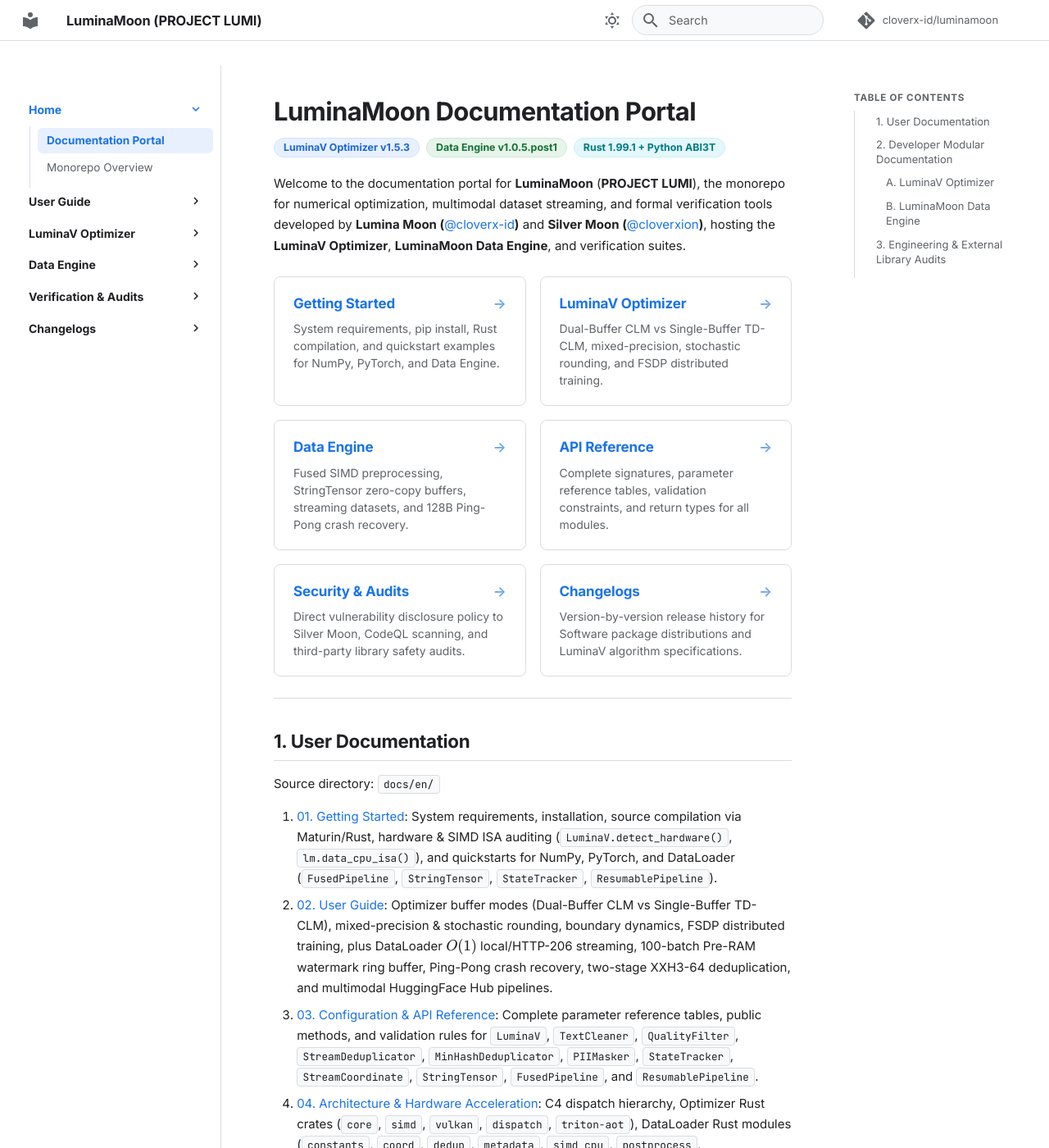
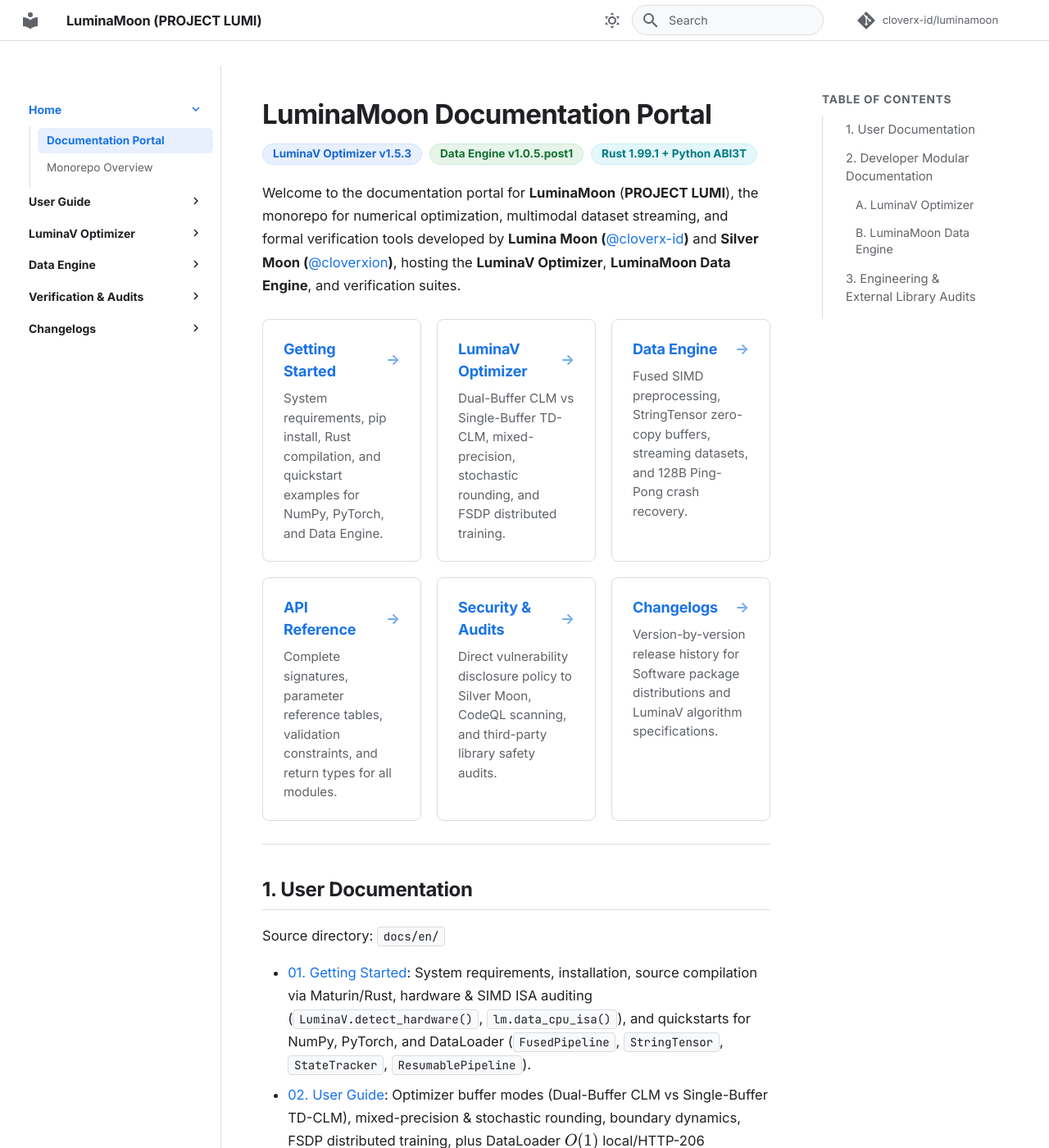
Before and after one commit to cloverx-id/luminamoon, an MkDocs documentation site: the page built from docs/README.md, in a window 1280 px wide and 1400 px high. Shown: the whole window at 82% size. Built offline with MkDocs 1.6.1 and Material for MkDocs 9.7.7, drawn with Linux system fonts in a browser that asks for light colours; comment, search, counter and statistics services are not loaded.

Commit message:
style(docs): center content layout, refine typography scale, and enforce 3-column card grid

```diff
--- a/docs/stylesheets/extra.css
+++ b/docs/stylesheets/extra.css
@@ -122,7 +122,7 @@
   }
 
   .md-sidebar--secondary {
-    width: 12.5rem;
+    width: 14.5rem;
   }
 }
 
@@ -276,19 +276,20 @@
 }
 
 .md-sidebar--secondary .md-nav__title {
-  font-size: 0.58rem;
+  font-size: 0.68rem;
   font-weight: 700;
   text-transform: uppercase;
   letter-spacing: 0.06em;
   color: var(--md-default-fg-color--light);
   background: transparent !important;
   box-shadow: none !important;
-  padding: 0.35rem 0.6rem;
+  padding: 0.4rem 0.65rem;
+  margin-bottom: 0.15rem;
 }
 
 .md-nav--secondary > .md-nav__list {
   border-left: 1px solid var(--g-border-color);
-  margin-left: 0.6rem;
+  margin-left: 0.65rem;
   padding-left: 0;
 }
 
@@ -300,18 +301,19 @@
 }
 
 .md-sidebar--secondary .md-nav__link {
-  border-radius: 0 5px 5px 0;
-  margin: 0.04rem 0 0.04rem -1px;
-  padding: 0.24rem 0.5rem 0.24rem 0.65rem;
+  border-radius: 0 6px 6px 0;
+  margin: 0.08rem 0 0.08rem -1px;
+  padding: 0.3rem 0.55rem 0.3rem 0.75rem;
   border-left: 2px solid transparent;
-  font-size: 0.65rem;
-  line-height: 1.38;
+  font-size: 0.74rem;
+  line-height: 1.45;
   color: var(--md-default-fg-color--light);
   transition: color 0.15s ease, background-color 0.15s ease, border-color 0.15s ease;
 }
 
 .md-nav--secondary .md-nav .md-nav__link {
-  padding-left: 1.25rem;
+  padding-left: 1.35rem;
+  font-size: 0.71rem;
 }
 
 .md-sidebar--secondary .md-nav__link:hover {
@@ -327,12 +329,12 @@
 }
 
 .md-path {
-  margin-bottom: 0.35rem;
+  margin-bottom: 0.4rem;
   padding: 0;
 }
 
 .md-path__list {
-  font-size: 0.65rem;
+  font-size: 0.7rem;
   color: var(--md-default-fg-color--light);
 }
 
@@ -345,48 +347,56 @@
   color: var(--md-primary-fg-color) !important;
 }
 
-.md-content__inner {
-  max-width: 48rem;
-  margin: 0 auto;
-  padding: 1.4rem 2rem 3rem;
+.md-content {
+  flex-grow: 1;
+  min-width: 0;
+}
+
+.md-content__inner,
+[dir="ltr"] .md-content__inner,
+[dir="rtl"] .md-content__inner {
+  max-width: 56rem;
+  margin-left: auto !important;
+  margin-right: auto !important;
+  padding: 1.5rem 2.5rem 3.5rem;
 }
 
 .md-typeset {
-  font-size: 0.75rem;
-  line-height: 1.68;
+  font-size: 0.83rem;
+  line-height: 1.7;
   color: var(--md-default-fg-color);
 }
 
 .md-typeset h1 {
   font-weight: 700;
-  font-size: 1.55rem;
+  font-size: 1.65rem;
   letter-spacing: -0.02em;
   color: var(--md-default-fg-color);
-  margin-bottom: 0.85rem;
+  margin-bottom: 0.9rem;
 }
 
 .md-typeset h2 {
   font-weight: 600;
-  font-size: 1.12rem;
+  font-size: 1.2rem;
   letter-spacing: -0.015em;
-  padding-bottom: 0.35rem;
+  padding-bottom: 0.38rem;
   border-bottom: 1px solid var(--g-border-color);
-  margin-top: 1.8rem;
-  margin-bottom: 0.75rem;
+  margin-top: 1.9rem;
+  margin-bottom: 0.8rem;
 }
 
 .md-typeset h3 {
   font-weight: 600;
-  font-size: 0.92rem;
+  font-size: 0.98rem;
   letter-spacing: -0.01em;
-  margin-top: 1.25rem;
-  margin-bottom: 0.45rem;
+  margin-top: 1.35rem;
+  margin-bottom: 0.5rem;
 }
 
 .md-typeset h4 {
   font-weight: 600;
-  font-size: 0.8rem;
-  margin-top: 1rem;
+  font-size: 0.86rem;
+  margin-top: 1.1rem;
 }
 
 .md-typeset a {
@@ -403,15 +413,15 @@
   background-color: var(--g-surface-secondary);
   border: 1px solid var(--g-border-color);
   border-radius: 4px;
-  padding: 0.1rem 0.32rem;
+  padding: 0.1rem 0.34rem;
   font-size: 0.85em;
 }
 
 .md-typeset pre > code {
   border: none;
-  padding: 0.85rem 1rem;
-  font-size: 0.68rem;
-  line-height: 1.55;
+  padding: 0.9rem 1.1rem;
+  font-size: 0.74rem;
+  line-height: 1.58;
 }
 
 .md-typeset .highlight,
@@ -427,7 +437,7 @@
   overflow: hidden;
   box-shadow: none;
   border: 1px solid var(--g-border-color);
-  font-size: 0.72rem;
+  font-size: 0.78rem;
 }
 
 .md-typeset table:not([class]) th {
@@ -448,27 +458,27 @@
   border-left-width: 4px;
   border-radius: 8px;
   box-shadow: none;
-  font-size: 0.73rem;
+  font-size: 0.78rem;
 }
 
 .md-typeset div.arithmatex {
   overflow-x: auto;
   overflow-y: hidden;
-  padding: 0.5rem 0;
+  padding: 0.55rem 0;
 }
 
 .portal-badges {
   display: flex;
   flex-wrap: wrap;
-  gap: 0.4rem;
-  margin-top: -0.25rem;
-  margin-bottom: 0.95rem;
+  gap: 0.45rem;
+  margin-top: -0.2rem;
+  margin-bottom: 1rem;
 }
 
 .pill-badge {
   display: inline-block;
-  padding: 0.14rem 0.55rem;
-  font-size: 0.62rem;
+  padding: 0.16rem 0.6rem;
+  font-size: 0.68rem;
   font-weight: 600;
   line-height: 1.3;
   border-radius: 9999px;
@@ -492,13 +502,19 @@
 
 .friendly-grid {
   display: grid;
-  grid-template-columns: repeat(auto-fit, minmax(220px, 1fr));
-  gap: 0.85rem;
-  margin: 1.25rem 0;
+  grid-template-columns: repeat(auto-fit, minmax(240px, 1fr));
+  gap: 0.95rem;
+  margin: 1.35rem 0;
+}
+
+@media screen and (min-width: 60em) {
+  .friendly-grid {
+    grid-template-columns: repeat(3, minmax(0, 1fr));
+  }
 }
 
 .friendly-card {
-  padding: 1rem 1.15rem;
+  padding: 1.1rem 1.25rem;
   border-radius: 8px;
   border: 1px solid var(--g-border-color);
   background-color: var(--md-card-bg-color);
@@ -517,19 +533,21 @@
 
 .friendly-card h3 {
   margin-top: 0 !important;
-  margin-bottom: 0.35rem !important;
-  font-size: 0.85rem;
+  margin-bottom: 0.4rem !important;
+  font-size: 0.9rem;
   font-weight: 600;
   color: var(--md-primary-fg-color);
   display: flex;
   align-items: center;
   justify-content: space-between;
+  gap: 0.4rem;
 }
 
 .friendly-card h3::after {
   content: "\2192";
-  font-size: 0.85rem;
+  font-size: 0.9rem;
   opacity: 0.65;
+  flex-shrink: 0;
   transition: transform 0.18s ease, opacity 0.18s ease;
 }
 
@@ -540,9 +558,9 @@
 
 .friendly-card p {
   margin: 0 !important;
-  font-size: 0.7rem;
+  font-size: 0.76rem;
   color: var(--md-default-fg-color--light);
-  line-height: 1.5;
+  line-height: 1.55;
 }
 
 .md-top {
@@ -552,5 +570,5 @@
   box-shadow: var(--g-card-hover-shadow);
   transition: opacity 0.25s, transform 0.25s;
   border-radius: 9999px;
-  font-size: 0.7rem;
+  font-size: 0.72rem;
 }
```
Also changed, not shown: docs/README.md (+4 -4 lines).
